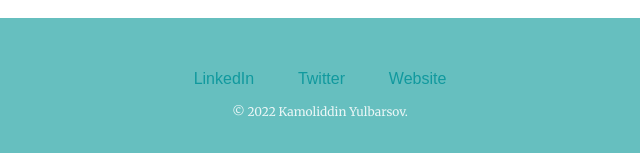
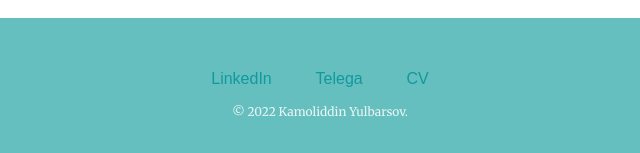
Before and after one commit to Kamaliddin/personal_website, a plain HTML site: page index.html in a window 1280 px wide. Shown: the part 2753-2906 px from the top of the page, 320-960 px from the left. Drawn offline with Linux system fonts and the light colour scheme.

Commit message:
Changes the links on the footer to the valid ones.

```diff
--- a/index.html
+++ b/index.html
@@ -57,8 +57,8 @@
 
     <div class="bottom-container">
         <a class="footer-link" href="https://www.linkedin.com/">LinkedIn</a>
-        <a class="footer-link" href="https://twitter.com/">Twitter</a>
-        <a class="footer-link" href="https://www.appbrewery.co/">Website</a>
+        <a class="footer-link" href="https://t.me/homosapiensarehere">Telega</a>
+        <a class="footer-link" href="https://kamaliddin.github.io/cv/">CV</a>
         <p class="copyright">© 2022 Kamoliddin Yulbarsov.</p>
     </div>
 </body>
```
